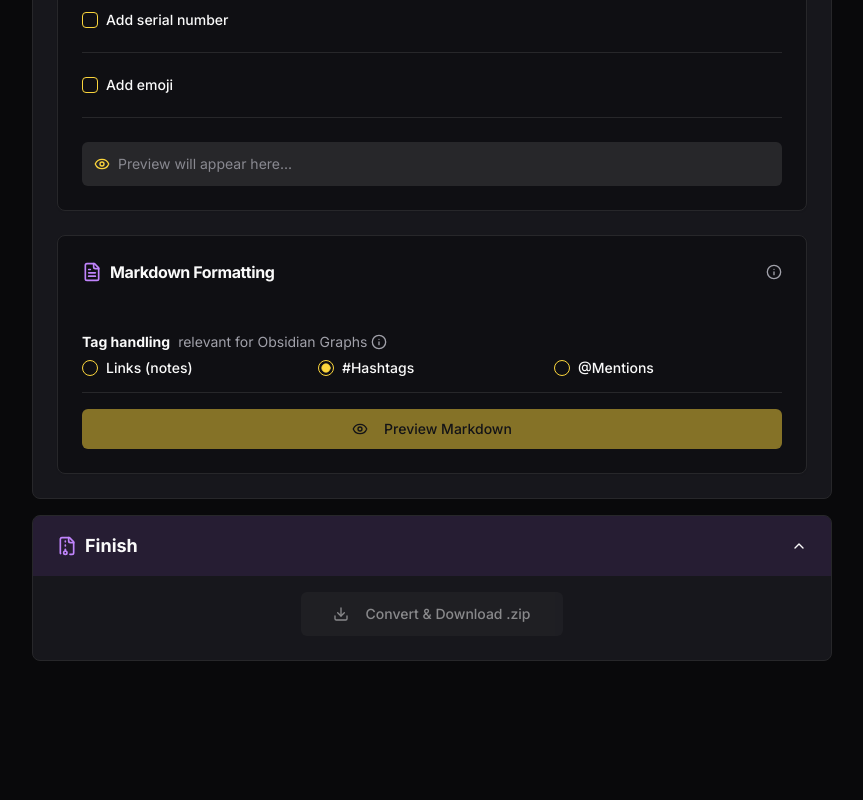
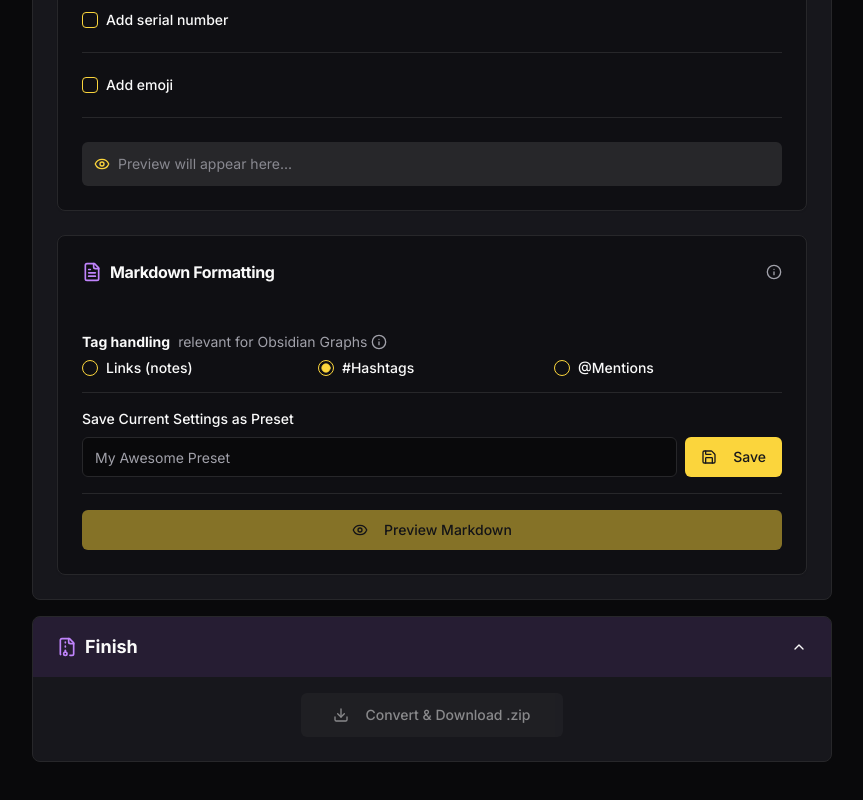
Before and after one commit to chris-obe/KeepToMD, a Next.js app: page / in a window 1280 px wide. Shown: the part 1280-2080 px from the top of the page, without its empty margins (208-1071 px from the left). Before the commit the page ends 2005 px from the top, so only its background shows below. Built offline with nearby package versions, Linux system fonts and the light colour scheme.

Commit message:
feat(presets): Implement logic for saving and loading presets via local storage

```diff
--- a/src/components/feature/file-processing-area.tsx
+++ b/src/components/feature/file-processing-area.tsx
@@ -260,6 +260,7 @@ export function FileProcessingArea() {
   const [assetFiles, setAssetFiles] = useState<File[]>([]);
   const [firstNoteTitle, setFirstNoteTitle] = useState<string>('My Note Title');
   const [filenamePreview, setFilenamePreview] = useState<string>('');
+  const [presetNameToSave, setPresetNameToSave] = useState('');
 
   const {
     presets,
@@ -269,6 +270,7 @@ export function FileProcessingArea() {
     setFormattingOptions,
     selectedPreset,
     handleSelectPreset,
+    handleSavePreset,
     handleDeletePreset
   } = usePresets();
 
@@ -674,6 +676,16 @@ export function FileProcessingArea() {
     setNamingOptions(p => ({...p, bodyUnit: value, bodyLength: newLength}));
   }
 
+  const onSavePreset = () => {
+    if (!presetNameToSave) {
+      toast({ variant: 'destructive', title: 'Preset name cannot be empty.' });
+      return;
+    }
+    handleSavePreset(presetNameToSave);
+    toast({ title: 'Preset Saved', description: `Preset "${presetNameToSave}" has been saved.` });
+    setPresetNameToSave('');
+  };
+
   return (
     <div className="w-full max-w-4xl animate-in fade-in-50 duration-500">
       <input
@@ -1027,6 +1039,19 @@ export function FileProcessingArea() {
                         </RadioGroup>
                     </div>
                     <Separator />
+                    <div className="space-y-2">
+                      <Label htmlFor="preset-name-save">Save Current Settings as Preset</Label>
+                      <div className="flex gap-2">
+                        <Input
+                          id="preset-name-save"
+                          placeholder="My Awesome Preset"
+                          value={presetNameToSave}
+                          onChange={(e) => setPresetNameToSave(e.target.value)}
+                        />
+                        <Button onClick={onSavePreset}><Save className="mr-2 h-4 w-4" /> Save</Button>
+                      </div>
+                    </div>
+                    <Separator />
                      <Dialog>
                         <DialogTrigger asChild>
                             <Button id="preview-dialog-trigger" className="w-full" onClick={handlePreviewClick} disabled={isLoading || htmlFiles.length === 0}>
```
